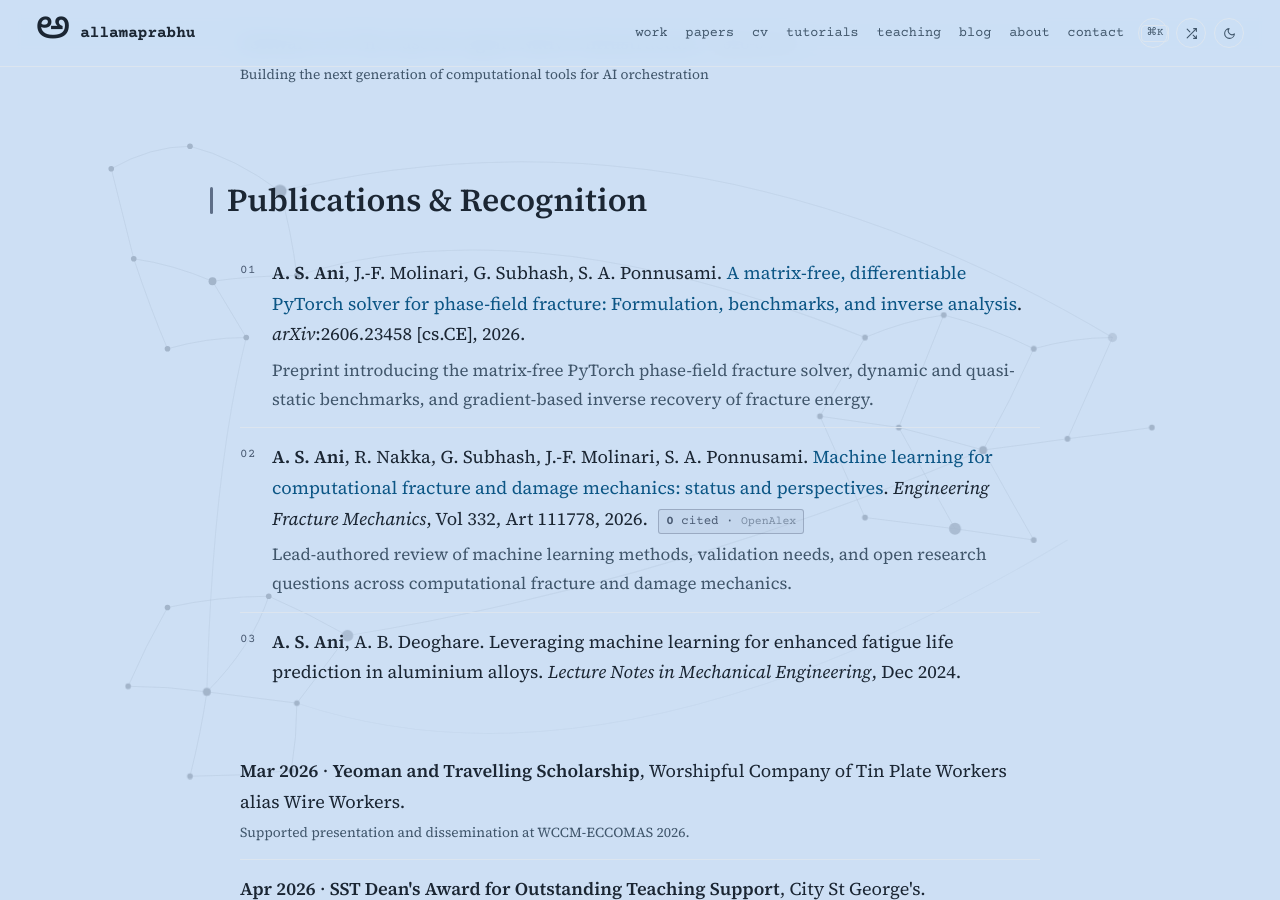
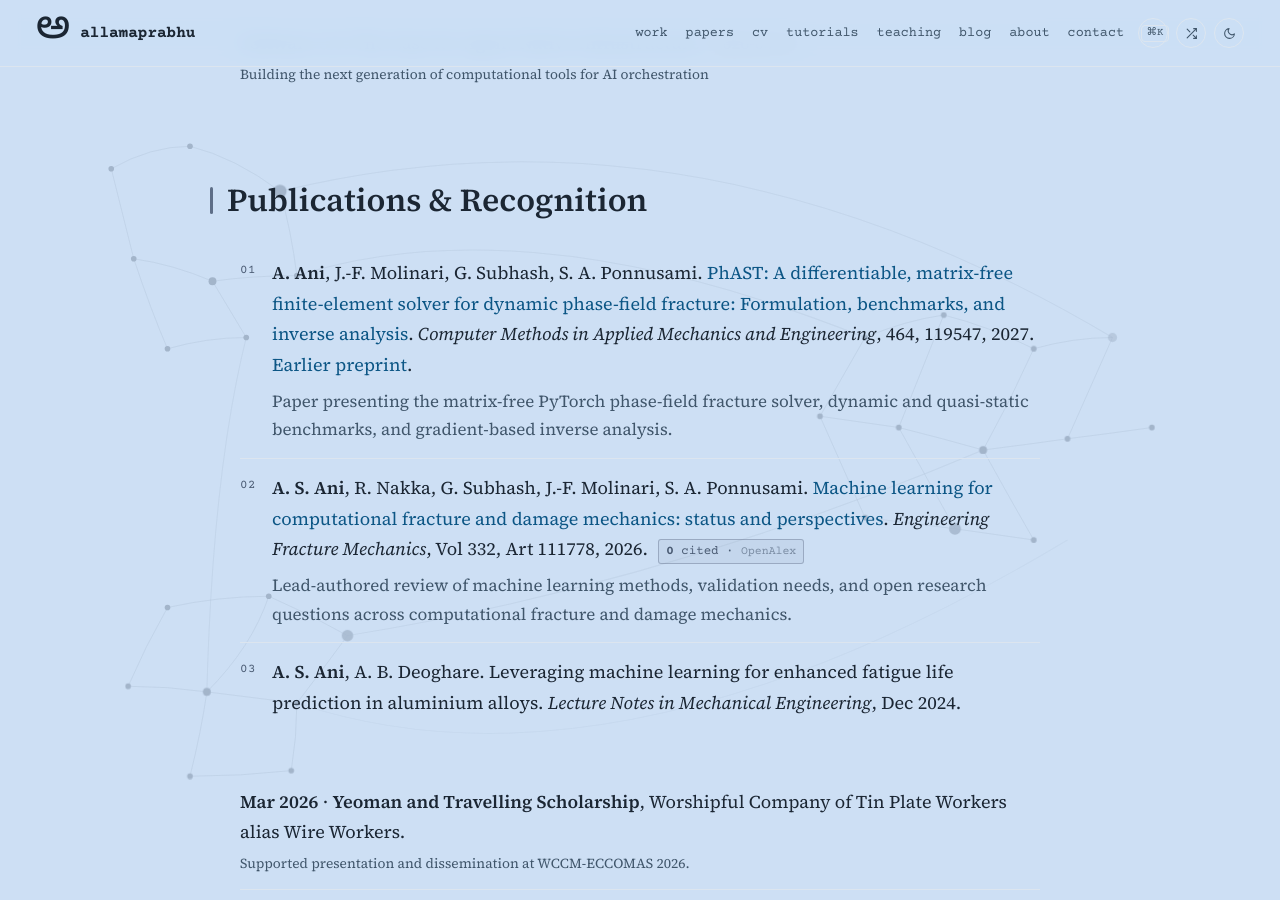
Before and after one commit to allamaprabhuani/allamaprabhuani.github.io, a Jekyll site: the page built from index.html, in a window 1280 px wide and 900 px high, scrolled down 2995 px. Built offline with Jekyll 4.4.1, drawn with Linux system fonts in a browser that asks for light colours; some of the changed text lies outside the part shown.

Commit message:
Update PhAST paper to published journal citation

```diff
--- a/index.html
+++ b/index.html
@@ -96,19 +96,18 @@ description: Allamaprabhu Ani is a PhD candidate in computational mechanics, pha
 {
   "@context": "https://schema.org",
   "@type": "ScholarlyArticle",
-  "name": "A matrix-free, differentiable PyTorch solver for phase-field fracture: Formulation, benchmarks, and inverse analysis",
-  "headline": "A matrix-free, differentiable PyTorch solver for phase-field fracture: Formulation, benchmarks, and inverse analysis",
-  "datePublished": "2026-06-22",
-  "publisher": {"@type": "Organization", "name": "arXiv"},
+  "name": "PhAST: A differentiable, matrix-free finite-element solver for dynamic phase-field fracture: Formulation, benchmarks, and inverse analysis",
+  "headline": "PhAST: A differentiable, matrix-free finite-element solver for dynamic phase-field fracture: Formulation, benchmarks, and inverse analysis",
+  "publisher": {"@type": "Organization", "name": "Elsevier"},
+  "isPartOf": {"@type": "Periodical", "name": "Computer Methods in Applied Mechanics and Engineering"},
   "author": [
     {"@type": "Person", "name": "Allamaprabhu Ani", "url": "https://allamaprabhuani.github.io/", "identifier": "https://orcid.org/0000-0003-1039-7622"},
     {"@type": "Person", "name": "Jean-François Molinari", "url": "https://www.epfl.ch/labs/lsms/"},
     {"@type": "Person", "name": "Ghatu Subhash"},
     {"@type": "Person", "name": "Sathiskumar Anusuya Ponnusami", "url": "https://www.saponnusami.com/"}
   ],
-  "url": "https://arxiv.org/abs/2606.23458",
-  "identifier": "arXiv:2606.23458",
-  "sameAs": "https://doi.org/10.48550/arXiv.2606.23458",
+  "url": "https://doi.org/10.1016/j.cma.2026.119547",
+  "identifier": "https://doi.org/10.1016/j.cma.2026.119547",
   "keywords": "phase-field fracture, PyTorch, differentiable simulation, matrix-free finite elements, inverse analysis"
 }
 </script>
@@ -130,7 +129,7 @@ description: Allamaprabhu Ani is a PhD candidate in computational mechanics, pha
     {"@type": "Person", "name": "Ghatu Subhash"},
     {"@type": "Person", "name": "Sathiskumar Anusuya Ponnusami", "url": "https://www.saponnusami.com/"}
   ],
-  "citation": "https://arxiv.org/abs/2606.23458",
+  "citation": "https://doi.org/10.1016/j.cma.2026.119547",
   "keywords": "PyTorch, phase-field fracture, differentiable simulation, scientific machine learning, finite elements"
 }
 </script>
@@ -324,7 +323,7 @@ description: Allamaprabhu Ani is a PhD candidate in computational mechanics, pha
   <ul class="stack">
     <li>
       <b><a href="https://cems-lab.github.io/PhAST/">PhAST: A PyTorch-native, GPU-accelerated differentiable physics engine</a></b>
-      <span class="brag-aside">I lead development and maintenance of this open, matrix-free phase-field fracture solver. The public preprint presents the formulation, benchmark verification, dynamic and quasi-static examples, million-node GPU scaling, and gradient-based scalar inverse recovery. <a href="https://github.com/CEMS-Lab/PhAST">Source</a> · <a href="https://arxiv.org/abs/2606.23458">Preprint</a>.</span>
+      <span class="brag-aside">I lead development and maintenance of this open, matrix-free phase-field fracture solver. The published paper presents the formulation, benchmark verification, dynamic and quasi-static examples, and gradient-based inverse analysis. <a href="https://github.com/CEMS-Lab/PhAST">Source</a> · <a href="https://doi.org/10.1016/j.cma.2026.119547">Paper</a> · <a href="https://arxiv.org/abs/2606.23458">Preprint</a>.</span>
     </li>
     <li>
       <b><a href="https://github.com/allamaprabhuani/geometric-transformations">Geometric Transformations</a></b>
@@ -389,11 +388,12 @@ description: Allamaprabhu Ani is a PhD candidate in computational mechanics, pha
   <ol class="papers">
     <li>
       <span class="paper-cite">
-        <b>A. S. Ani</b>, J.-F. Molinari, G. Subhash, S. A. Ponnusami.
-        <a href="https://arxiv.org/abs/2606.23458">A matrix-free, differentiable PyTorch solver for phase-field fracture: Formulation, benchmarks, and inverse analysis</a>.
-        <i>arXiv</i>:2606.23458 [cs.CE], 2026.
+        <b>A. Ani</b>, J.-F. Molinari, G. Subhash, S. A. Ponnusami.
+        <a href="https://doi.org/10.1016/j.cma.2026.119547">PhAST: A differentiable, matrix-free finite-element solver for dynamic phase-field fracture: Formulation, benchmarks, and inverse analysis</a>.
+        <i>Computer Methods in Applied Mechanics and Engineering</i>, 464, 119547, 2027.
+        <a href="https://arxiv.org/abs/2606.23458">Earlier preprint</a>.
       </span>
-      <span class="paper-note muted">Preprint introducing the matrix-free PyTorch phase-field fracture solver, dynamic and quasi-static benchmarks, and gradient-based inverse recovery of fracture energy.</span>
+      <span class="paper-note muted">Paper presenting the matrix-free PyTorch phase-field fracture solver, dynamic and quasi-static benchmarks, and gradient-based inverse analysis.</span>
     </li>
     <li data-openalex="W4416918453">
       <span class="paper-cite">
--- a/narrative-cv.html
+++ b/narrative-cv.html
@@ -27,7 +27,7 @@ permalink: /narrative-cv/
 
   <section>
     <h2>Research and Software</h2>
-    <p>I lead development and maintenance of <a href="https://cems-lab.github.io/PhAST/">PhAST</a>, an open, PyTorch-native, GPU-accelerated differentiable solver for phase-field fracture. The work brings explicit dynamics, staggered damage solves, and autograd-compatible inverse analysis into one research codebase. The associated preprint, co-authored with Jean-François Molinari, Ghatu Subhash, and Sathiskumar Anusuya Ponnusami, presents the formulation, benchmarks, and inverse-analysis examples.</p>
+    <p>I lead development and maintenance of <a href="https://cems-lab.github.io/PhAST/">PhAST</a>, an open, PyTorch-native, GPU-accelerated differentiable solver for phase-field fracture. The work brings explicit dynamics, staggered damage solves, and autograd-compatible inverse analysis into one research codebase. The associated <a href="https://doi.org/10.1016/j.cma.2026.119547">journal article</a>, co-authored with Jean-François Molinari, Ghatu Subhash, and Sathiskumar Anusuya Ponnusami, presents the formulation, benchmarks, and inverse-analysis examples.</p>
     <p>I am lead author of <a href="https://doi.org/10.1016/j.engfracmech.2025.111778">Machine learning for computational fracture and damage mechanics: status and perspectives</a>, published in <em>Engineering Fracture Mechanics</em> with collaborators at EPFL, the University of Florida, and City St George's. The review maps how machine learning is being used across fracture and damage mechanics, while distinguishing credible opportunities from open questions in validation, data, and physical consistency.</p>
   </section>
 
--- a/resume.html
+++ b/resume.html
@@ -170,7 +170,7 @@ permalink: /resume/
     <h3 class="timeline-title">PhD Student, Computational Mechanics and Machine Learning</h3>
     <div class="timeline-org">City St George's, University of London</div>
     <div class="timeline-desc">
-      Lead developer and maintainer of <a href="https://cems-lab.github.io/PhAST/">PhAST</a>, a PyTorch-native, GPU-accelerated differentiable solver for phase-field fracture, with a public preprint covering formulation, benchmarks, and scalar inverse analysis. Lead author of the 2026 <em>Engineering Fracture Mechanics</em> review of machine learning for computational fracture and damage mechanics.
+      Lead developer and maintainer of <a href="https://cems-lab.github.io/PhAST/">PhAST</a>, a PyTorch-native, GPU-accelerated differentiable solver for phase-field fracture, with a <a href="https://doi.org/10.1016/j.cma.2026.119547">journal article</a> covering formulation, benchmarks, and inverse analysis. Lead author of the 2026 <em>Engineering Fracture Mechanics</em> review of machine learning for computational fracture and damage mechanics.
     </div>
   </div>
 
```
